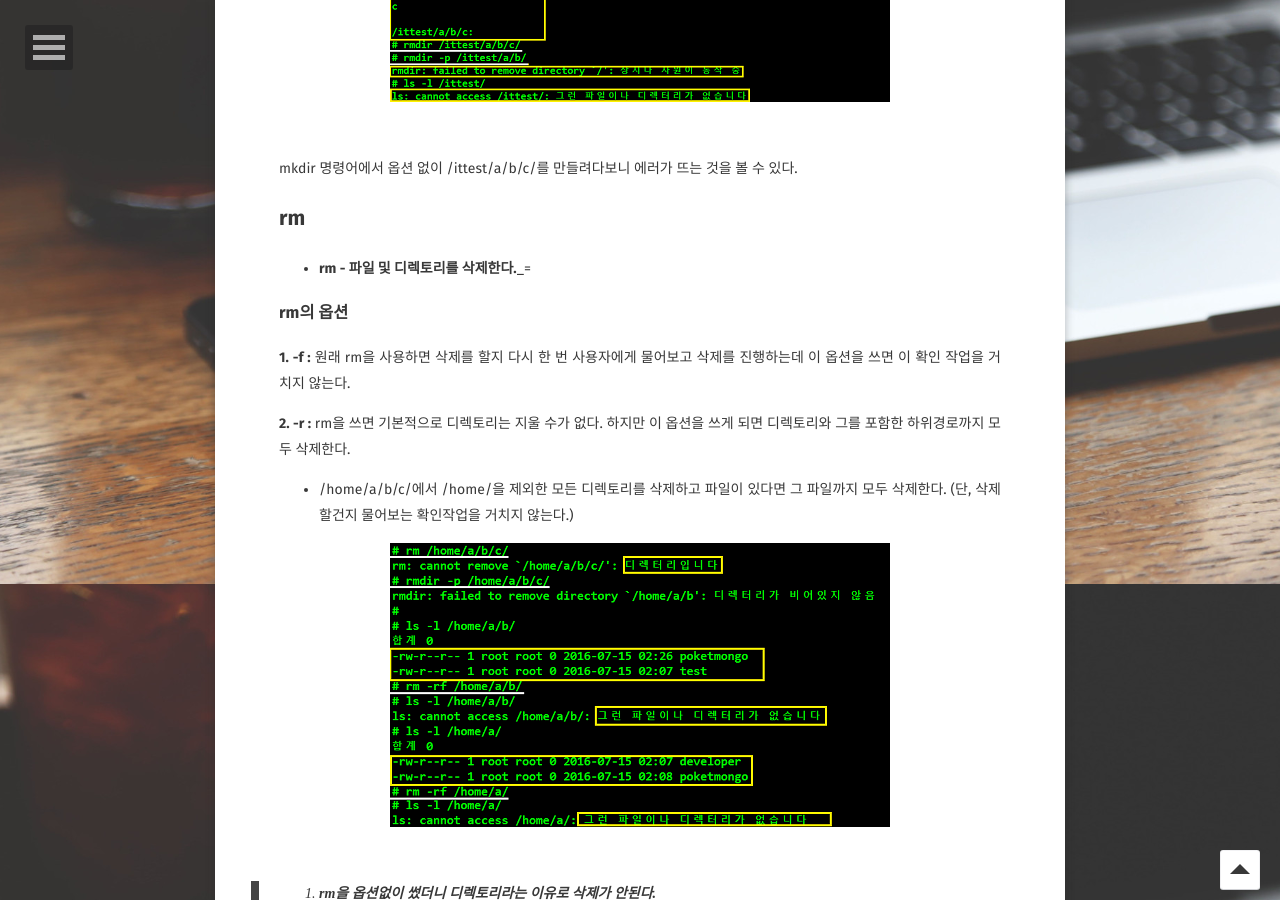
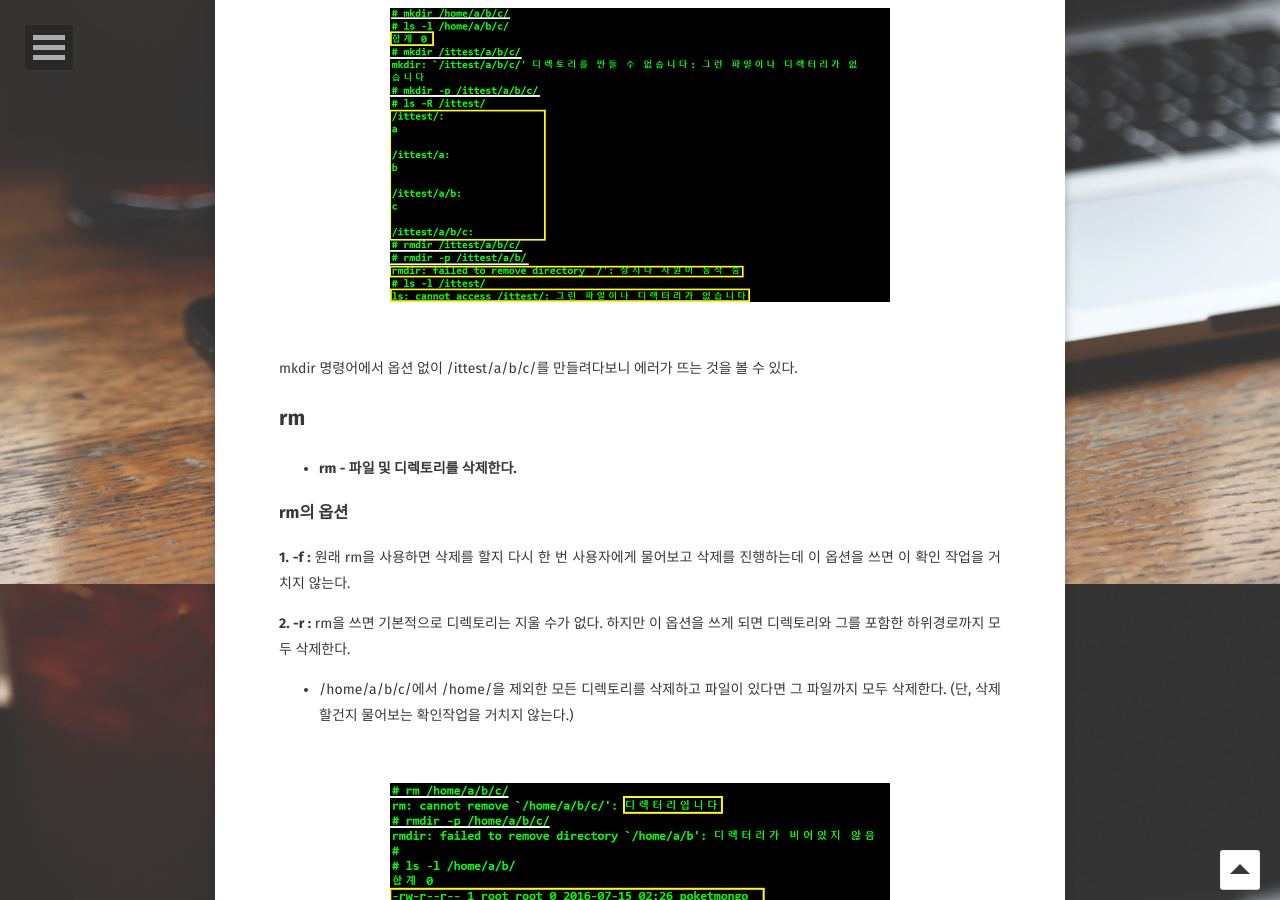
Before and after one commit to BKJang/DEVLOG, a Jekyll site: the page built from _posts/linux/2018-09-22-Linux_Command_Basic1.md, in a window 1280 px wide and 900 px high, scrolled down 3916 px. Built offline with Jekyll 4.4.1, drawn with Linux system fonts in a browser that asks for light colours; some web fonts are replaced; comment, search, counter and statistics services are not loaded.

Commit message:
Update Linux_Command_Basic2

```diff
--- a/_posts/linux/2018-09-22-Linux_Command_Basic1.md
+++ b/_posts/linux/2018-09-22-Linux_Command_Basic1.md
@@ -27,10 +27,11 @@
 
 * **cd - 이동하고자하는 디렉토리로 이동한다.**
 
+<br/>
 
 ![Linux](/assets/img/linux_pwd.png)
 
-
+<br/>
 
 위의 그림을 보면** pwd라는 명령어를 입력하니 /root라는 디렉토리에서 현재 작업하고 있다고 표시를 해준다.** 그리고나서 /home이라는 디렉토리로 이동을 하고 싶어 **cd라는 명령어를 입력하여 이동한 것**을 볼 수 있다.
 
@@ -56,6 +57,7 @@
 
 **6. -R :** 하위 경로와 그 안에 있는 모든 파일들도 같이 나열해준다.
 
+<br/>
 
 ![Linux](/assets/img/linux_ls.png)
 
@@ -85,6 +87,8 @@
 1. /home/a/디렉토리 안의 poketmongo라는 파일을 /home/a/b/디렉토리로 복사한다.
 
 2. /home/a/디렉토리 안의 test라는 파일을 /home/a/b/디렉토리로 이동한다.
+
+<br/>
 
 ![Linux](/assets/img/linux_cpmv.png)
 
@@ -120,8 +124,9 @@
 
 4\. 삭제 후, /ittest/a/b/의 상위 디렉토리까지 모두 삭제한다.
 
+<br/>
+
 ![Linux](/assets/img/linux_mkdir.png)
-
 
 <br/>
 
@@ -131,7 +136,7 @@
 
 ## rm
 
-* **rm - 파일 및 디렉토리를 삭제한다.**_=
+* **rm - 파일 및 디렉토리를 삭제한다.**
 
 ### rm의 옵션
 
@@ -142,6 +147,8 @@
 
 - /home/a/b/c/에서 /home/을 제외한 모든 디렉토리를 삭제하고 파일이 있다면 그 파일까지 모두 삭제한다. (단, 삭제할건지 물어보는 확인작업을 거치지 않는다.)
 
+<br/>
+
 ![Linux](/assets/img/linux_rm.png)
 
 <br/>
```
